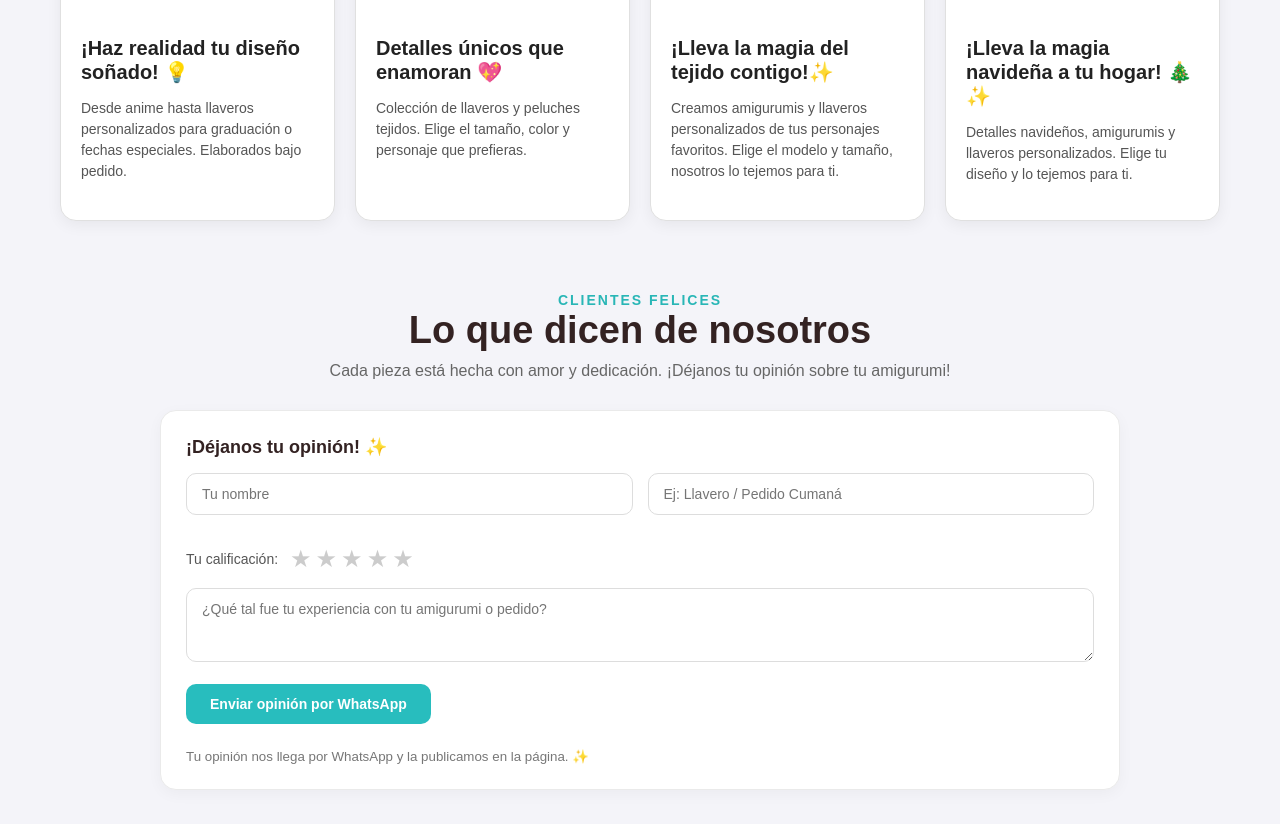
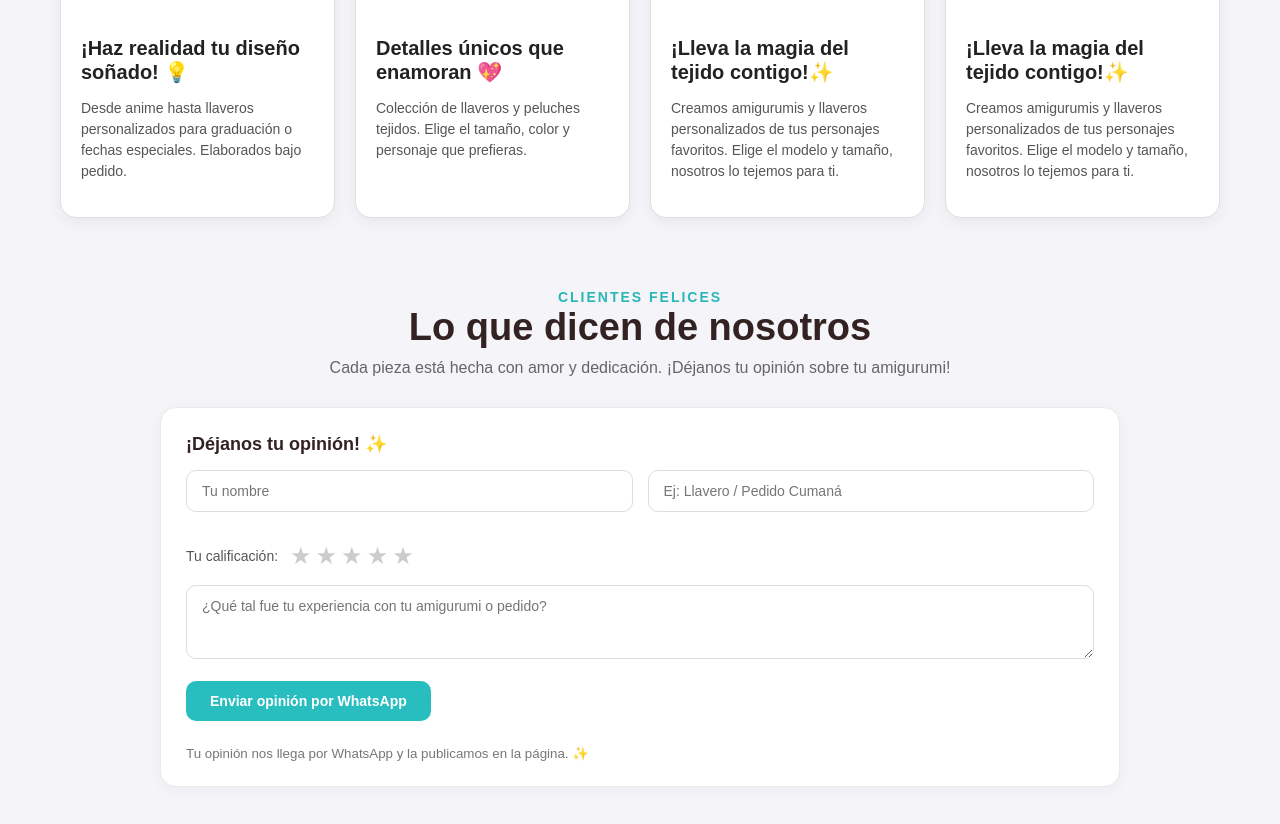
Before and after one commit to jmanuel1762-max/miko-stitches, a plain HTML site: page index.html in a window 1280 px wide. Shown: the part 3264-4088 px from the top of the page. Drawn offline with Linux system fonts and the light colour scheme.

Commit message:
ajuste en seo

```diff
--- a/index.html
+++ b/index.html
@@ -253,8 +253,8 @@
             </div>
             <div class="post-content">
                 <!--<span class="post-date">05 de Noviembre, 2026</span>-->
-                <h3>¡Lleva la magia navideña a tu hogar! 🎄✨</h3>
-                <p>Detalles navideños, amigurumis y llaveros personalizados. Elige tu diseño y lo tejemos para ti.</p>
+                <h3>¡Lleva la magia del tejido contigo!✨</h3>
+                <p>Creamos amigurumis y llaveros personalizados de tus personajes favoritos. Elige el modelo y tamaño, nosotros lo tejemos para ti.</p>
                 <!-- <a href="#" class="btn-leer-mas">Leer más ➔</a>-->
             </div>
         </article>
```
